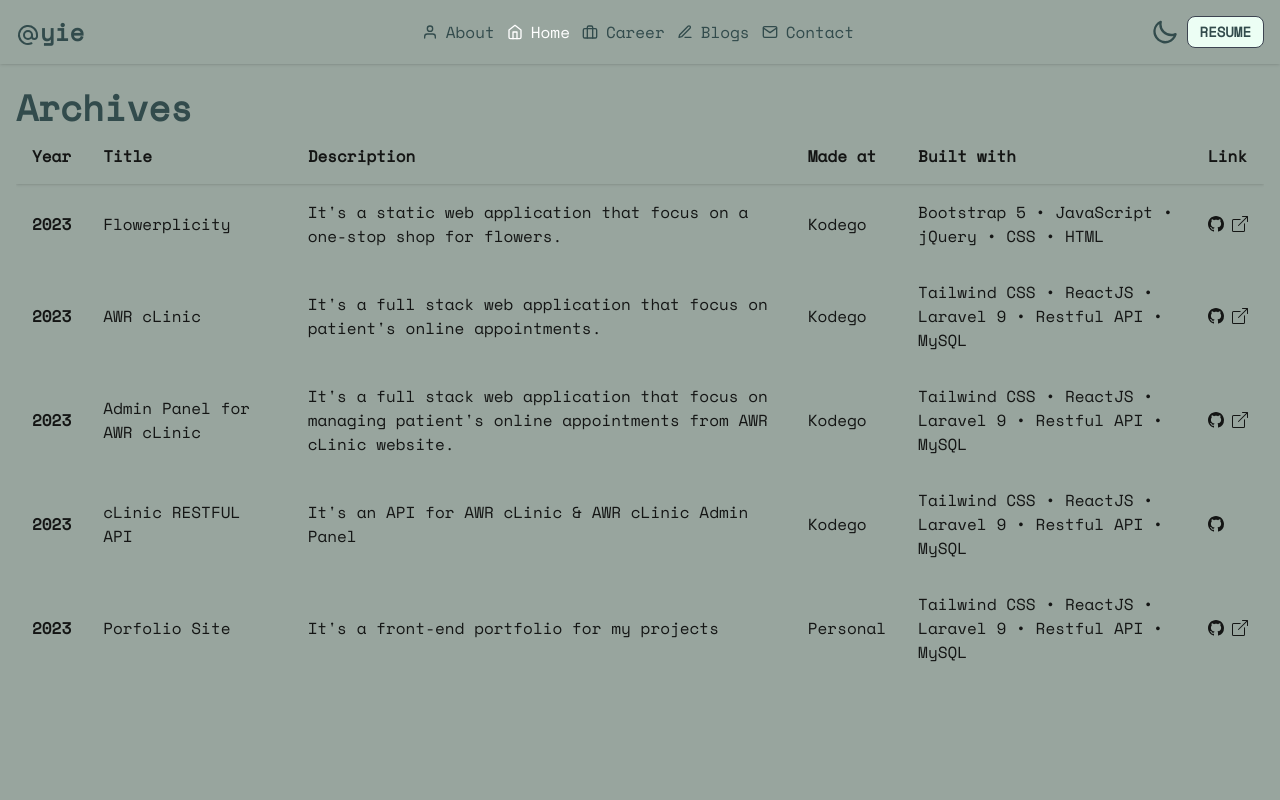
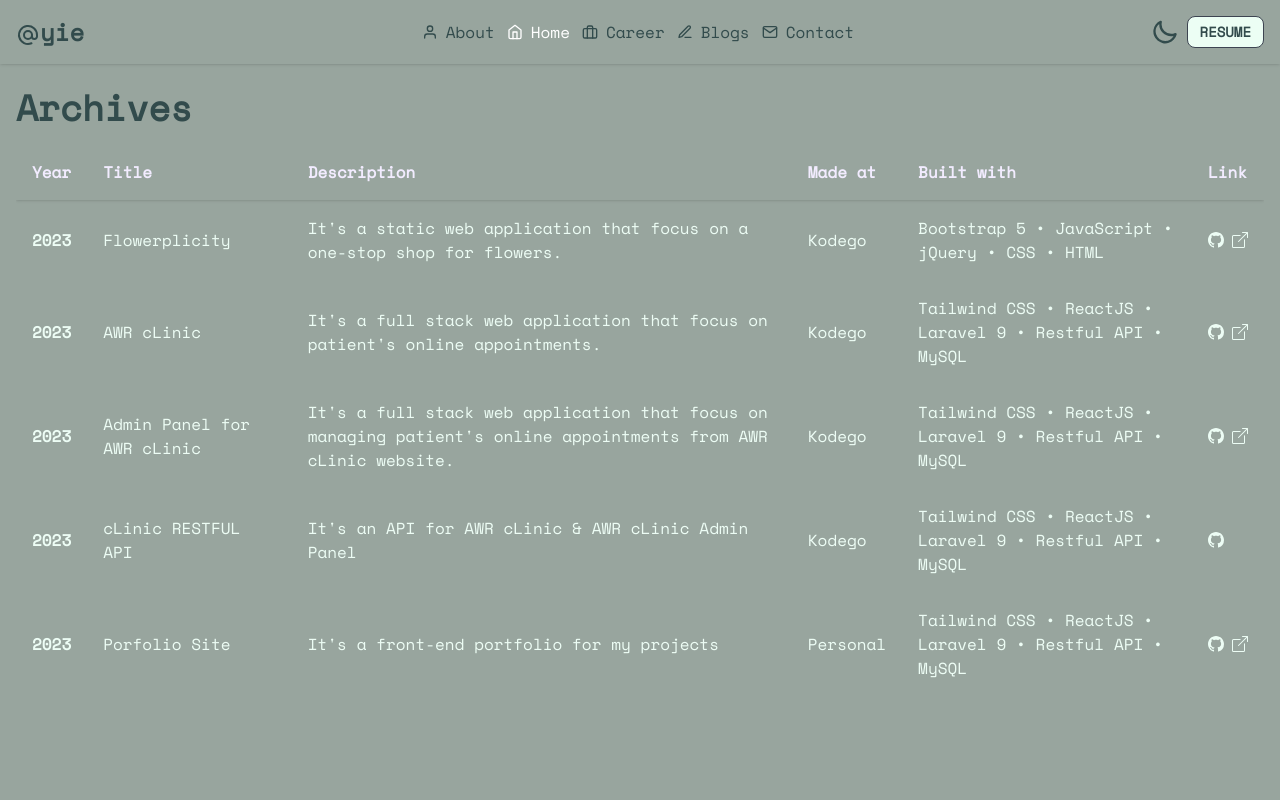
Before and after one commit to ayiezac78/Portfolio-Website, a React (Vite) app: page /portfolio in a window 1280 px wide. Shown: the top 800 px of the page. Built offline with nearby package versions, Linux system fonts and the light colour scheme.

Commit message:
fixing font color on the table

```diff
--- a/src/assets/pages/About.jsx
+++ b/src/assets/pages/About.jsx
@@ -14,9 +14,9 @@ const About = () => {
     config: { duration: 1000 },
   });
   return (
-    <animated.section style={animation} className="hero min-h-screen w-full px-4 pt-64 md:pt-0 grid grid-cols-1 sm:grid-cols-2 place-items-center gap-4 text-white">
-        <div className="relative text-justify sm:text-left">
-          <h1 className="text-2xl md:text-3xl font-bold mb-5 text-[#324B4C] dark:text-white mt-14">
+    <animated.section style={animation} className="hero min-h-screen w-full px-4 pt-52 md:pt-0 grid grid-cols-1 sm:grid-cols-2 place-items-center gap-4 text-white">
+        <div className="relative text-left sm:text-left">
+          <h1 className="text-2xl md:text-3xl font-bold mb-5 text-[#324B4C] dark:text-white pt-28">
             Self Overview
           </h1>
           <hr className="mb-5 border border-gray-500" />
@@ -38,9 +38,9 @@ const About = () => {
             Tech Stack:
           </h2>
           <div className="grid grid-cols-3 gap-4 text-[#324B4C] dark:text-white font-semibold text-center">
-            <div className="text-normal mb-2 mr-auto">Front-end</div>
-            <div className="text-normal mb-2">Back-end</div>
-            <div className="text-normal mb-2">Others</div>
+            <div className="mb-2 mr-auto">Front-end</div>
+            <div className="mb-2">Back-end</div>
+            <div className="mb-2">Others</div>
           </div>
           <Skills />
           <div className="mb-10">
--- a/src/components/Cards.jsx
+++ b/src/components/Cards.jsx
@@ -7,7 +7,7 @@ import TableContainer from '@mui/material/TableContainer';
 import TableHead from '@mui/material/TableHead';
 import TableRow from '@mui/material/TableRow';
 import Paper from '@mui/material/Paper';
-import { createTheme, ThemeProvider, useMediaQuery } from '@mui/material';
+import { createTheme, ThemeProvider, useMediaQuery, makeStyles } from '@mui/material';
 
 
 function createData(year, title, made, built, github_link, proj_link, description) {
@@ -42,25 +42,25 @@ export default function BasicTable() {
         <Table aria-label="simple table">
           <TableHead className='shadow'>
             <TableRow>
-              <TableCell>Year</TableCell>
-              <TableCell>Title</TableCell>
-              {isLgScreen && <TableCell>Description</TableCell>}
-              {isLgScreen && <TableCell>Made at</TableCell>}
-              {isLgScreen && <TableCell>Built with</TableCell>}
-              <TableCell>Link</TableCell>
+              <TableCell style={{ color: '#F2ECFF' }}>Year</TableCell>
+              <TableCell style={{ color: '#F2ECFF' }}>Title</TableCell>
+              {isLgScreen && <TableCell style={{ color: '#F2ECFF' }}>Description</TableCell>}
+              {isLgScreen && <TableCell style={{ color: '#F2ECFF' }}>Made at</TableCell>}
+              {isLgScreen && <TableCell style={{ color: '#F2ECFF' }}>Built with</TableCell>}
+              <TableCell style={{ color: '#F2ECFF' }}>Link</TableCell>
             </TableRow>
           </TableHead>
           <TableBody>
             {rows.map((row, index) => (
               <TableRow key={index}>
-                <TableCell component="th" scope="row">
+                <TableCell style={{ color: '#EDFDF5' }} component="th" scope="row">
                   {row.year}
                 </TableCell>
-                <TableCell>{row.title}</TableCell>
-                {isLgScreen && <TableCell>{row.description}</TableCell>}
-                {isLgScreen && <TableCell>{row.made}</TableCell>}
-                {isLgScreen && <TableCell>{row.built}</TableCell>}
-                <TableCell>
+                <TableCell style={{ color: '#EDFDF5' }}>{row.title}</TableCell>
+                {isLgScreen && <TableCell style={{ color: '#EDFDF5' }}>{row.description}</TableCell>}
+                {isLgScreen && <TableCell style={{ color: '#EDFDF5' }}>{row.made}</TableCell>}
+                {isLgScreen && <TableCell style={{ color: '#EDFDF5' }}>{row.built}</TableCell>}
+                <TableCell style={{ color: '#EDFDF5' }}>
                   <div className="flex gap-2">
                     {row.github_link} {row.proj_link}
                   </div>
--- a/src/components/Portfolio.jsx
+++ b/src/components/Portfolio.jsx
@@ -12,7 +12,7 @@ const Portfolio = () => {
 
   return (
     <animated.section style={animation} className="py-32 md:py-0">
-        <h1 className="text-center md:text-left mt-8 md:mt-[16rem] text-4xl text-[#324B4C] font-bold dark:text-slate-50">
+        <h1 className="text-center md:text-left mt-8 mb-4 md:mt-[16rem] text-4xl text-[#324B4C] font-bold dark:text-slate-50">
           Archives
         </h1>
       <div className='md:pt-0'>
```
